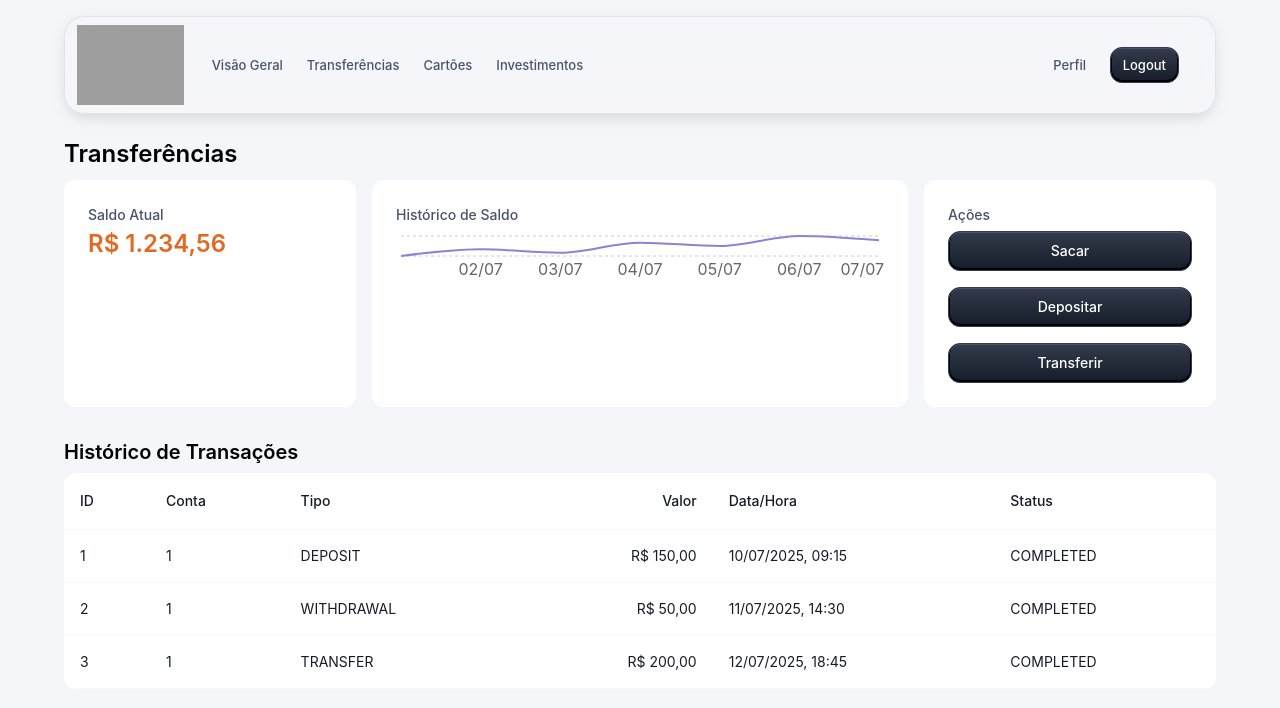
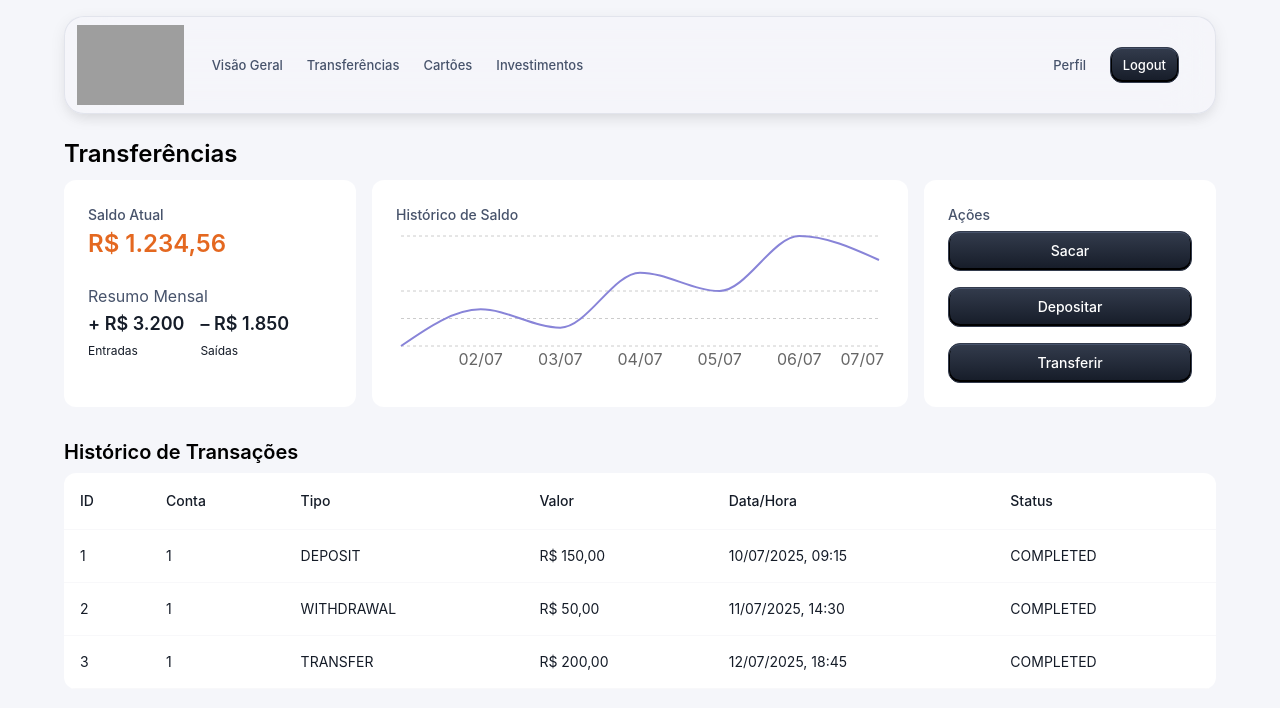
Before and after one commit to itiro-y/CicarusBank, a React (Vite) app in the folder frontend-cicarus/: page /transactions in a window 1280 px wide. Shown: the top 708 px of the page. Built offline with nearby package versions, Linux system fonts and the light colour scheme; grey boxes are pictures that could not be loaded; some icons are missing.

Commit message:
Transactions page, iteration #3
- Added Resumo Mensal

```diff
--- a/frontend-cicarus/src/pages/TransactionsPage.jsx
+++ b/frontend-cicarus/src/pages/TransactionsPage.jsx
@@ -29,6 +29,7 @@ import {
     ResponsiveContainer,
     CartesianGrid
 } from 'recharts';
+import { orange } from '@mui/material/colors';
 import AppAppBar from '../components/AppAppBar.jsx';
 
 // 1) Card de Saldo
@@ -44,6 +45,19 @@ function BalanceCard({ balance }) {
                     currency: 'BRL'
                 })}
             </Typography>
+            <Paper sx={{ flex: 1, p: 1, mt: 2, ml: -1}}>
+                <Typography variant="subtitle3" color="text.secondary">Resumo Mensal</Typography>
+                <Stack direction="row" justifyContent="flex-start" sx={{mt: 0.5}}>
+                    <Box>
+                        <Typography variant="h6">+ R$ 3.200</Typography>
+                        <Typography variant="caption">Entradas</Typography>
+                    </Box>
+                    <Box marginLeft={2}>
+                        <Typography variant="h6" >– R$ 1.850</Typography>
+                        <Typography variant="caption">Saídas</Typography>
+                    </Box>
+                </Stack>
+            </Paper>
         </Paper>
     );
 }
@@ -55,7 +69,7 @@ function BalanceChart({ data }) {
             <Typography variant="subtitle2" color="text.secondary" gutterBottom>
                 Histórico de Saldo
             </Typography>
-            <ResponsiveContainer width="100%" height={60}>
+            <ResponsiveContainer width="100%" height={150}>
                 <LineChart data={data}>
                     <CartesianGrid strokeDasharray="3 3" vertical={false} />
                     <XAxis dataKey="name" axisLine={false} tickLine={false} />
@@ -80,13 +94,13 @@ function ActionPanel({ onWithdraw, onDeposit, onTransfer }) {
                 Ações
             </Typography>
             <Stack spacing={2}>
-                <Button variant="contained" color="primary" onClick={onWithdraw}>
+                <Button variant="contained" onClick={onWithdraw} sx={{'&:hover': {bgcolor: orange[500], olor: '#fff'}}}>
                     Sacar
                 </Button>
-                <Button variant="contained" color="primary" onClick={onDeposit}>
+                <Button variant="contained" onClick={onDeposit} sx={{'&:hover': {bgcolor: orange[500], color: '#fff'}}}>
                     Depositar
                 </Button>
-                <Button variant="contained" color="primary" onClick={onTransfer}>
+                <Button variant="contained" onClick={onTransfer} sx={{'&:hover': {bgcolor: orange[500], color: '#fff'}}}>
                     Transferir
                 </Button>
             </Stack>
@@ -104,7 +118,7 @@ function TransactionsTable({ transactions }) {
                         <TableCell>ID</TableCell>
                         <TableCell>Conta</TableCell>
                         <TableCell>Tipo</TableCell>
-                        <TableCell align="right">Valor</TableCell>
+                        <TableCell>Valor</TableCell>
                         <TableCell>Data/Hora</TableCell>
                         <TableCell>Status</TableCell>
                     </TableRow>
@@ -115,7 +129,7 @@ function TransactionsTable({ transactions }) {
                             <TableCell>{tx.id}</TableCell>
                             <TableCell>{tx.accountId}</TableCell>
                             <TableCell>{tx.type}</TableCell>
-                            <TableCell align="right">
+                            <TableCell>
                                 {tx.amount.toLocaleString('pt-BR', {
                                     style: 'currency',
                                     currency: 'BRL'
```
